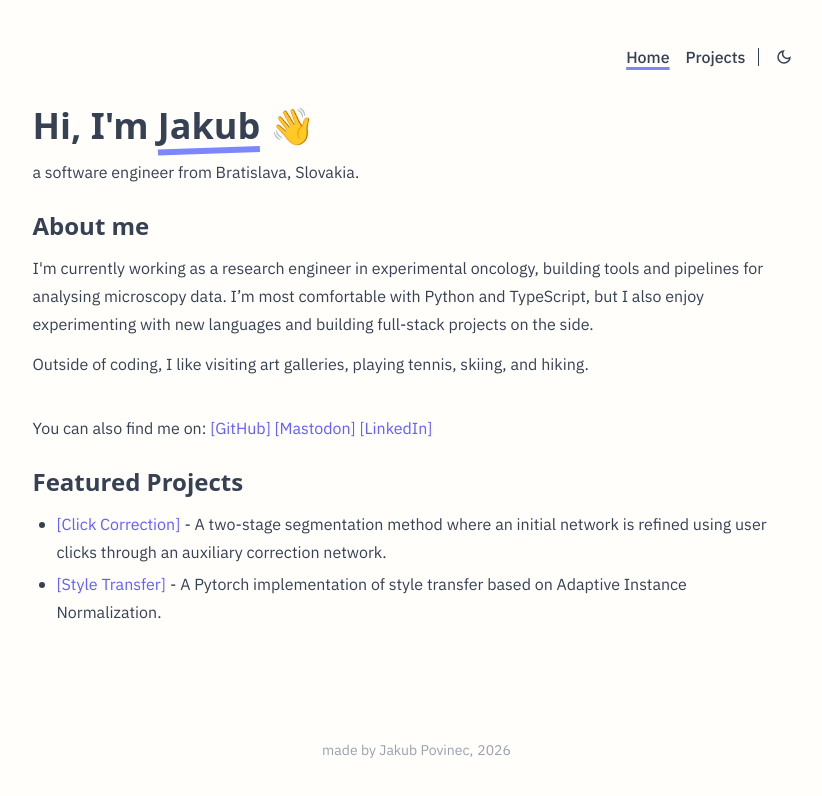
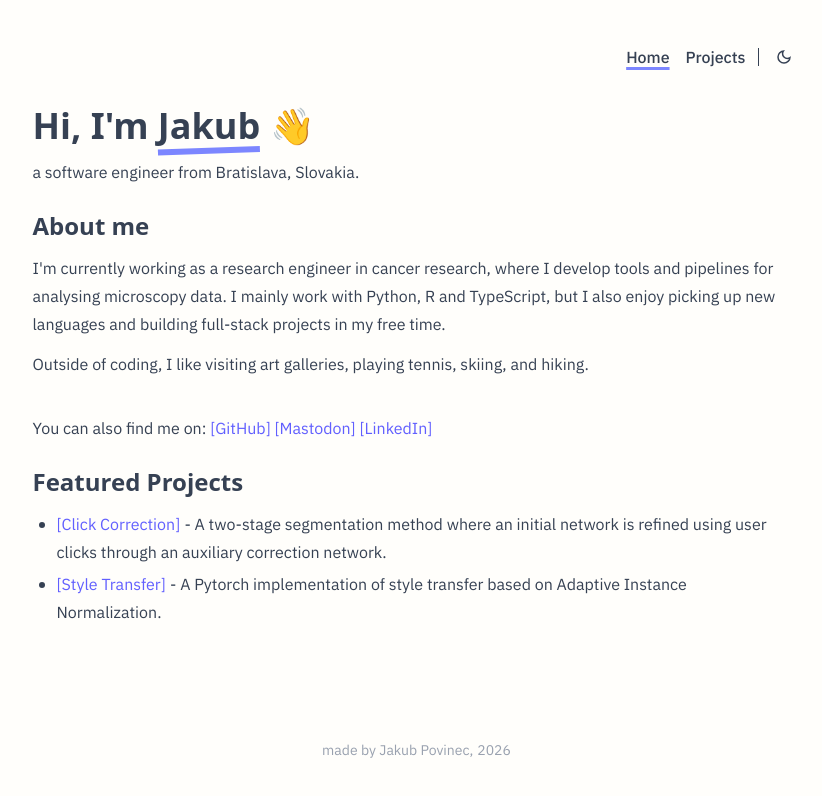
Before and after one commit to kuko6/personal-website, a SvelteKit app: page / in a window 1280 px wide. Shown: the top 796 px of the page, without its empty margins (216-1038 px from the left). Built offline with nearby package versions, Linux system fonts and the light colour scheme.

Commit message:
Updated about section

```diff
--- a/src/routes/+page.svelte
+++ b/src/routes/+page.svelte
@@ -17,10 +17,10 @@
     <h2>About me</h2>
     <div class="space-y-3">
       <p class="leading-7">
-        I'm currently working as a research engineer in experimental oncology,
-        building tools and pipelines for analysing microscopy data. I’m most
-        comfortable with Python and TypeScript, but I also enjoy experimenting
-        with new languages and building full-stack projects on the side.
+        I'm currently working as a research engineer in cancer research, where I
+        develop tools and pipelines for analysing microscopy data. I mainly work
+        with Python, R and TypeScript, but I also enjoy picking up new languages
+        and building full-stack projects in my free time.
       </p>
       <p class="leading-7">
         Outside of coding, I like visiting art galleries, playing tennis,
```
